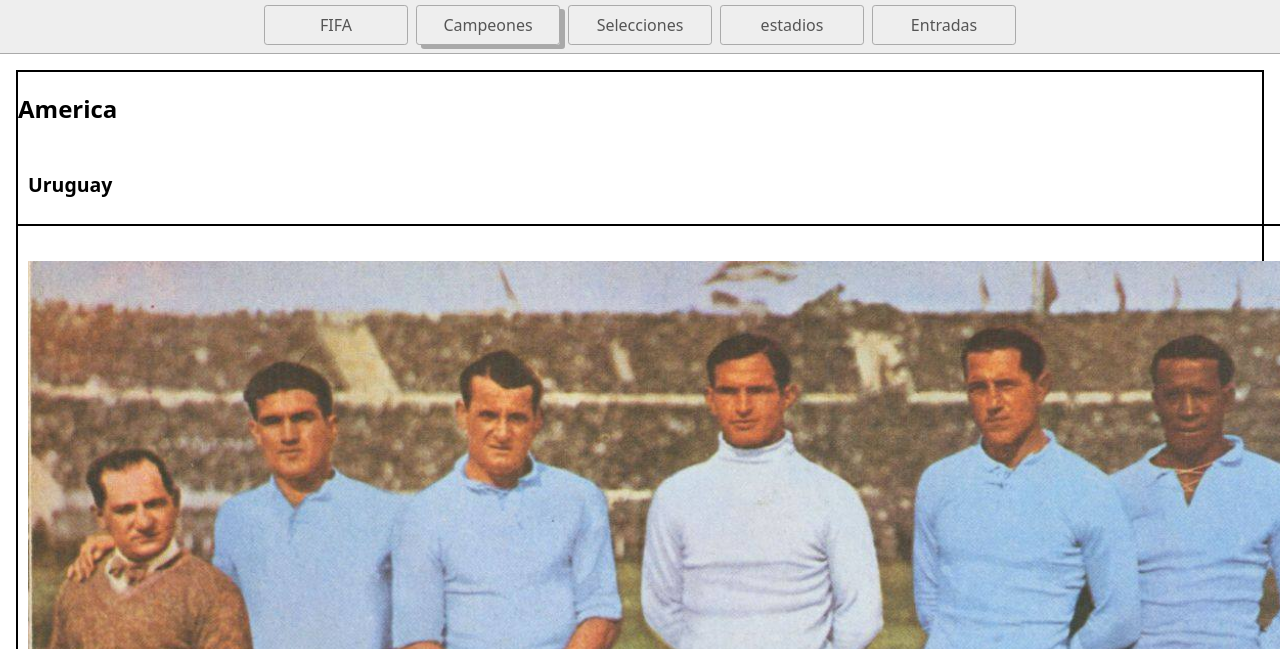
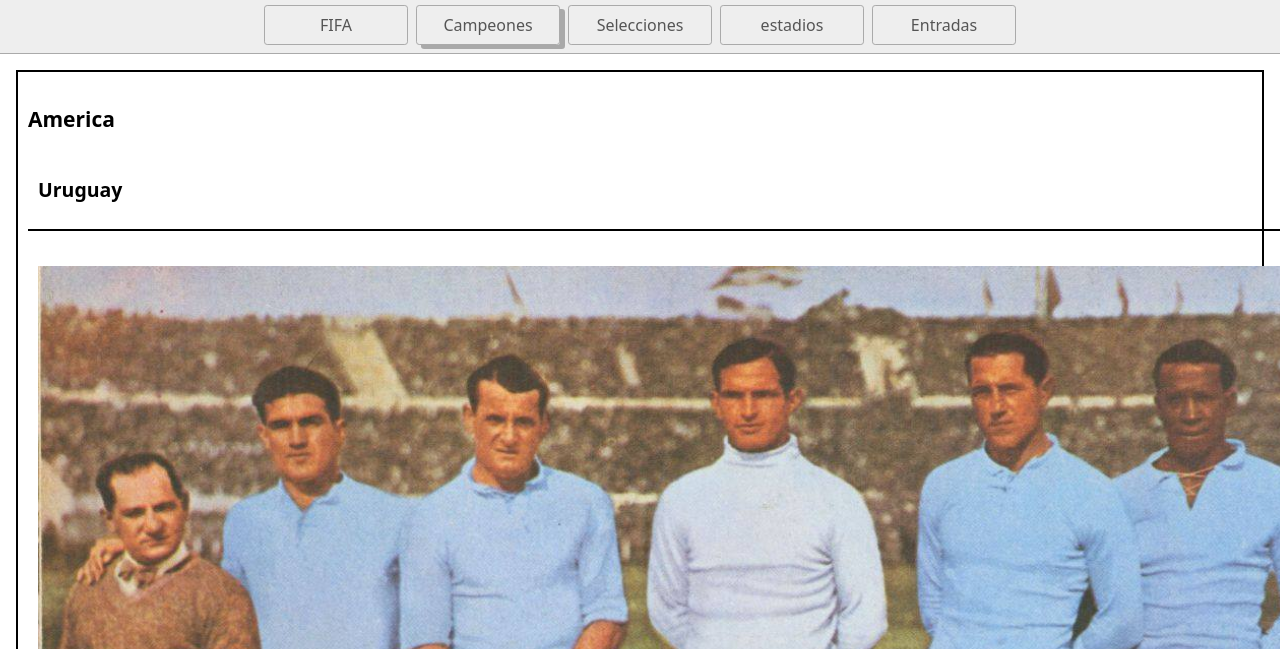
Before and after one commit to aluheffesf/stackblitz-starters-if31krhl, a website: page campeones.html in a window 1280 px wide. Shown: the part 151-800 px from the top of the page. Drawn offline with Linux system fonts and the light colour scheme.

Commit message:
holiiiiiii

```diff
--- a/css/styles.css
+++ b/css/styles.css
@@ -87,7 +87,7 @@ section {
 section div {
   width: 250px;
   background-color: yellow;
-  height: 250px;
+  height: 200px;
   margin: 1px;
 
 }
@@ -237,16 +237,12 @@ h1 {
   border: 2px solid #000;
   width: 100%;
 }
-/*campeones******/
-
-/****** /* contenedor principal: divide el disñeo en dos columnas (continente y paises) */
-
-.campeones {
-  display: grid;
-  grid-template-columns: 1fr 3fr;
-  /* 25% para continente, 75% para paises */
-  border: 2px solid #000;
-  width: 100%;
+/* columna izquierda: continente ocupara todo el alto disponible latinoamericano */
+.continente {
+  border-right: 2px solid #000;
+  padding: 15px 10px;
+  font-weight: bold;
+  font-size: 14px;
 }
 /* Columna Derecha: Se convierte en otro Grid para organizar el contenido interno */
 .paises {
```
Also changed, not shown: campeones.html (+0 -1 lines).
